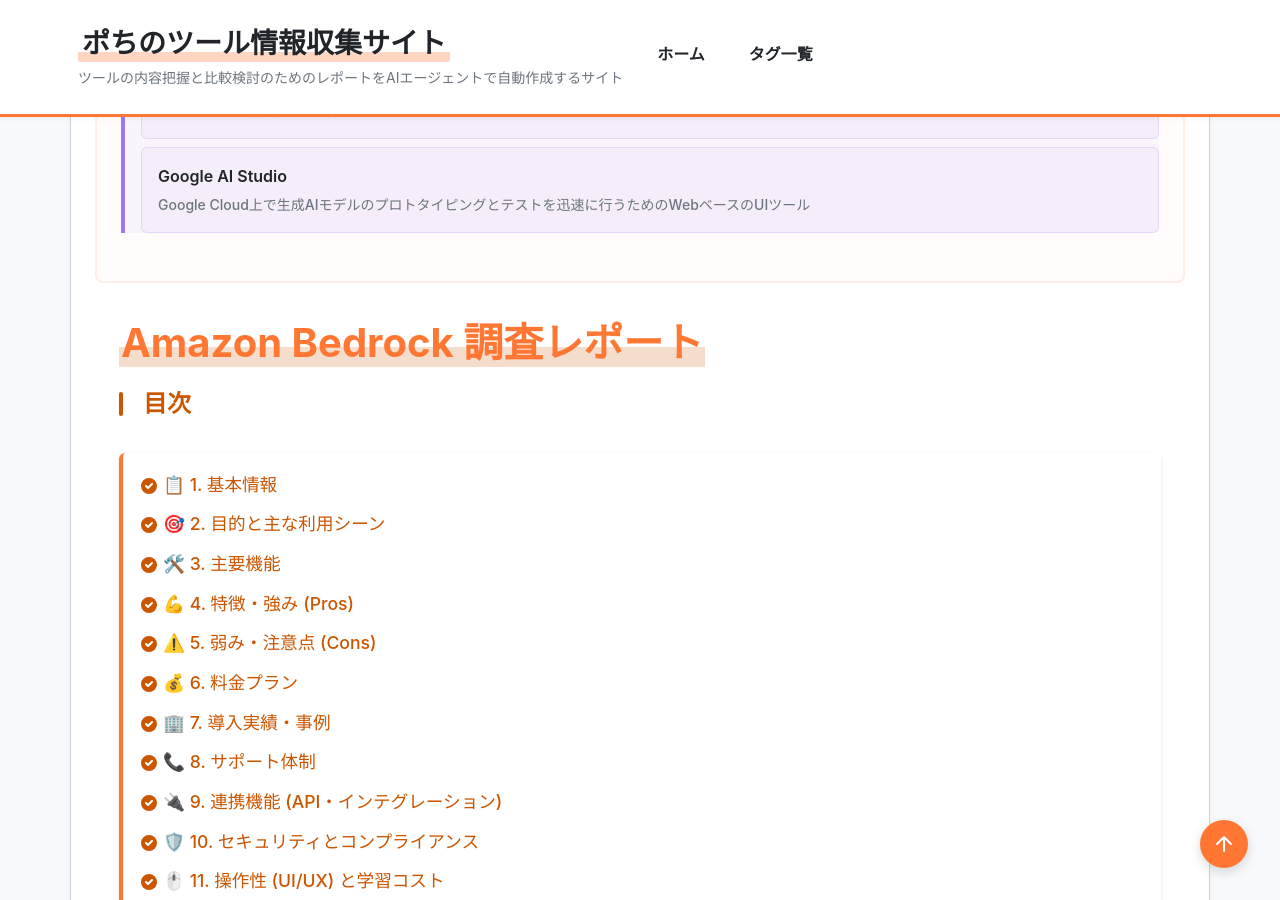
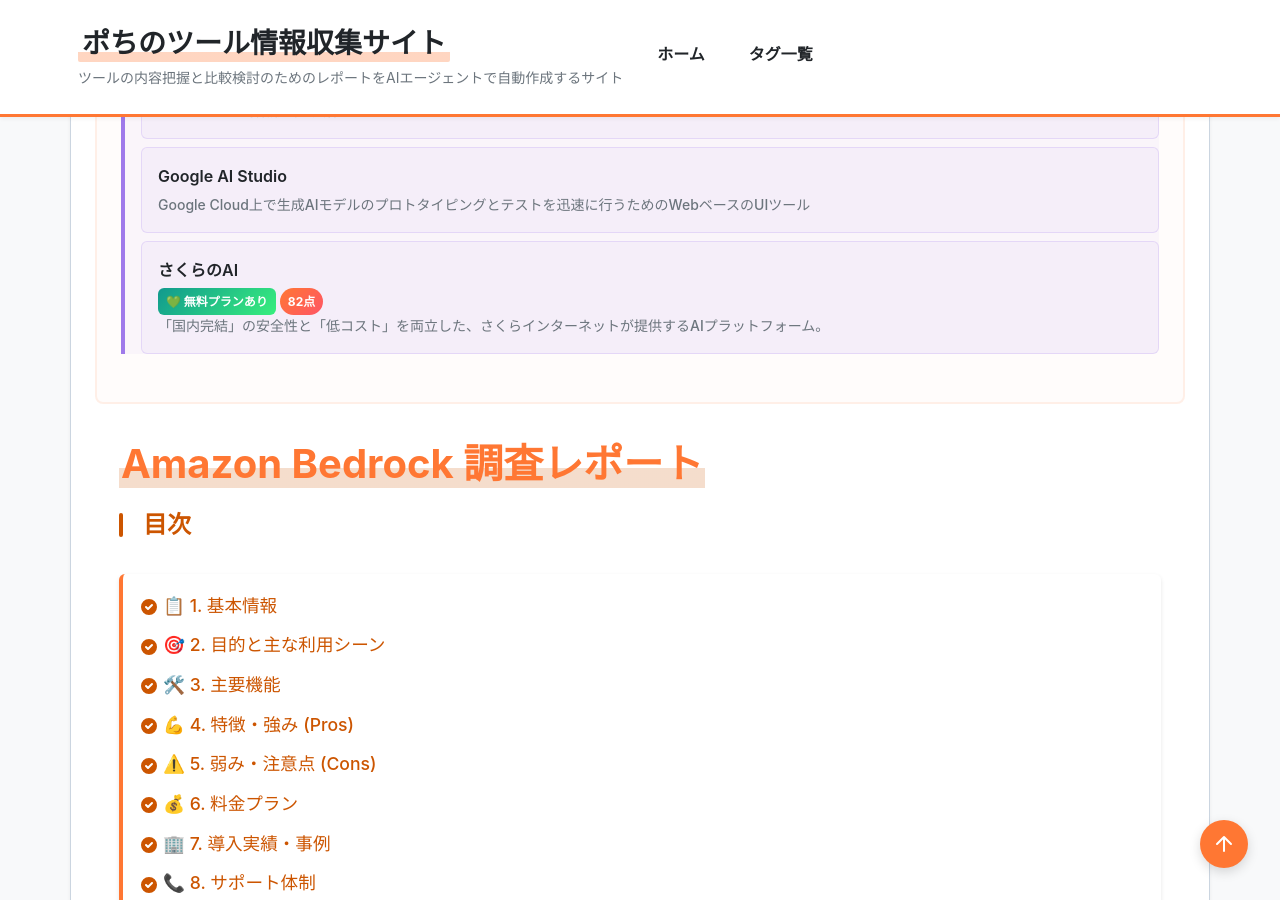
Before and after one commit to aegisfleet/tool-survey-report, a Jekyll site: the page built from _reports/amazon-bedrock.md, in a window 1280 px wide and 900 px high, scrolled down 1149 px. Built offline with Jekyll 4.4.1, drawn with Linux system fonts in a browser that asks for light colours; part of the change alters nothing that is shown; some of the changed text lies outside the part shown.

Commit message:
docs: さくらのAI調査レポートを最新化 (#419)
AGENTS.mdの「レポート作成・更新の手順」に従い、_reports/sakura-no-ai.md の調査レポートを最新の情報に更新しました。

主な変更点:
- レポート全体をテンプレートの最新形式に準拠させ、quick_summaryとevaluationセクションを追加。
- 公式サイトの情報を基に、料金プラン、主要機能、直近のアップデート情報などを最新化。
- リンクチェッカーで発見されたリンク切れを修正。
- 関連レポート(ChatGPT, Rakuten AI, Amazon Bedrock)との双方向の関連付けを確立。

Co-authored-by: google-labs-jules[bot] <161369871+google-labs-jules[bot]@users.noreply.github.com>

```diff
--- a/_reports/amazon-bedrock.md
+++ b/_reports/amazon-bedrock.md
@@ -23,6 +23,7 @@ relationships:
     - "LangChain"
     - "ChatGPT"
     - "Google AI Studio"
+    - "さくらのAI"
 ---
 
 # **Amazon Bedrock 調査レポート**
--- a/_reports/chatgpt.md
+++ b/_reports/chatgpt.md
@@ -29,6 +29,7 @@ relationships:
     - "Amazon Bedrock"
     - "Microsoft 365 Copilot"
     - "DeepSeek"
+    - "さくらのAI"
 ---
 
 # **ChatGPT 調査レポート**
--- a/_reports/rakuten-ai.md
+++ b/_reports/rakuten-ai.md
@@ -19,6 +19,7 @@ relationships:
     - "Gemini"
     - "Claude"
     - "Grok"
+    - "さくらのAI"
 ---
 
 # **Rakuten AI 調査レポート**
--- a/_reports/sakura-no-ai.md
+++ b/_reports/sakura-no-ai.md
@@ -1,11 +1,14 @@
 ---
+# === フロントマター ===
+# 【必須項目】
 title: "さくらのAI 調査レポート"
 tool_name: "さくらのAI"
-category: "生成AI"
+tool_reading: "さくらのエーアイ"
+category: "AI開発基盤"
 developer: "さくらインターネット"
 official_site: "https://www.sakura.ad.jp/aipf/"
 date: "2025-12-16"
-last_updated: "2025-12-16"
+last_updated: "2026-01-13"
 tags:
   - "AI"
   - "生成AI"
@@ -14,9 +17,43 @@ tags:
   - "大規模言語モデル"
   - "AI開発基盤"
 description: "「国内完結」の安全性と「低コスト」を両立した、さくらインターネットが提供するAIプラットフォーム。"
+
+# 【クイックサマリー】ホーム画面のカード表示用
+quick_summary:
+  has_free_plan: true
+  is_oss: false
+  starting_price: "無料"
+  target_users:
+    - "開発者"
+    - "企業"
+    - "官公庁"
+  latest_highlight: "2025年12月にQwen3-Embedding-4Bモデルが追加"
+  update_frequency: "高"
+
+# 【ツール評価】100点満点、基準点70点からの加減算方式
+evaluation:
+  score: 82
+  base_score: 70
+  plus_points:
+    - point: 8
+      reason: "データが日本国内で完結するため、データ主権やセキュリティ要件に強い"
+    - point: 5
+      reason: "OpenAI互換APIを提供しており、既存システムからの移行が容易"
+    - point: 5
+      reason: "円建ての料金体系で為替リスクがなく、コストパフォーマンスが高い"
+  minus_points:
+    - point: -3
+      reason: "海外の巨大プラットフォームと比較して、利用可能なモデルの種類が限定的"
+    - point: -3
+      reason: "AWSやAzureのような周辺サービスとのエコシステムは発展途上"
+  summary: "データの安全性とコストを重視する国内プロジェクトに最適だが、モデルの多様性は限定的。"
+
+# 【任意項目】該当するもののみ記載
+links:
+  documentation: "https://manual.sakura.ad.jp/cloud/ai-engine/03-operation-guide.html"
 relationships:
   related_tools:
-    - "OpenAI"
+    - "ChatGPT"
     - "Rakuten AI"
     - "Amazon Bedrock"
 ---
@@ -25,123 +62,224 @@ relationships:
 
 ## **1. 基本情報**
 
-* **ツール名**: さくらのAI (Sakura no AI)
-* **開発元**: さくらインターネット (Sakura Internet)
+<!--
+【ガイドライン】
+- 必須: ツール名、開発元、公式サイト、カテゴリ、概要
+- 概要は2-3文で簡潔に記述
+-->
+
+* **ツール名**: さくらのAI (さくらのエーアイ)
+* **ツールの読み方**: さくらのエーアイ
+* **開発元**: さくらインターネット株式会社
 * **公式サイト**: [https://www.sakura.ad.jp/aipf/](https://www.sakura.ad.jp/aipf/)
-* **カテゴリ**: 生成AI, AI開発基盤
-* **概要**: 「さくらのAI」は、日本のインターネットインフラ企業であるさくらインターネットが提供するAIプラットフォームです。生成AI向け推論API基盤「さくらのAI Engine」や、エンタープライズ向けの「さくらのAIソリューション」などで構成され、データが国外に出ない「国内完結型」の安全性と、高性能なGPUサーバー「高火力」を基盤としたコストパフォーマンスを強みとしています。
+* **関連リンク**:
+  * ドキュメント: [さくらのAI Engine マニュアル](https://manual.sakura.ad.jp/cloud/ai-engine/03-operation-guide.html)
+* **カテゴリ**: AI開発基盤
+* **概要**: 「さくらのAI」は、さくらインターネットが提供するAIプラットフォームです。生成AI向けAPI「さくらのAI Engine」や法人向け「さくらのAIソリューション」で構成され、データが国外に出ない「国内完結型」の安全性と、円建ての低コストな料金体系を強みとしています。
 
 ## **2. 目的と主な利用シーン**
 
-* **解決しようとしている課題**: 海外製AIサービスの利用に伴うデータ主権（データレジデンシー）のリスク、為替変動によるコストの不透明さ、および高額なGPUインフラの調達コスト。
-* **想定される主な利用者や部署**:
-    * **開発者・AIエンジニア**: APIを通じて手軽にLLM（大規模言語モデル）を利用したいエンジニア。
+<!--
+【ガイドライン】
+- 3-5項目を箇条書きで記述
+- 想定利用者を具体的に記載
+-->
+
+* **解決する課題**: 海外製AIサービスの利用に伴うデータ主権（データレジデンシー）のリスク、為替変動によるコストの不透明さ、高額なGPUインフラの調達コスト。
+* **想定利用者**:
+    * **開発者・AIエンジニア**: API経由で手軽にLLMを利用したいエンジニア。
     * **企業のDX推進部門**: 社内データを安全な環境で活用し、業務効率化を図りたい企業。
-    * **自治体・官公庁**: 機密性の高い情報を扱うため、国内にデータが留まることを必須とする組織。
-* **具体的な利用シーン**:
-    * **RAG（検索拡張生成）の構築**: 社内ドキュメントを参照した安全なチャットボットの開発。
-    * **アプリケーションへのAI組み込み**: 既存の業務アプリやWebサービスへの文章生成、要約、翻訳機能の実装。
-    * **機密データの処理**: 顧客情報や個人情報を含むデータのAI処理（国内DC内で完結）。
+    * **自治体・官公庁**: 機密情報を扱うため、国内でのデータ処理が必須となる組織。
+* **利用シーン**:
+  * **RAG（検索拡張生成）の構築**: 社内ドキュメントを参照した安全なチャットボットの開発。
+  * **アプリケーションへのAI組み込み**: 既存の業務アプリやWebサービスへの文章生成・要約・翻訳機能の実装。
+  * **機密データの処理**: 顧客情報や個人情報を含むデータのAI処理（国内データセンター内で完結）。
 
 ## **3. 主要機能**
 
-* **さくらのAI Engine**:
-    * 生成AI向けの推論APIサービス。
-    * OpenAI互換のエンドポイントを提供し、既存のライブラリやツールから容易に利用可能。
-    * 複数のモデルを利用可能（NECの「cotomi」や、Llama 3などのOSSモデル）。
-* **さくらのAIソリューション**:
-    * 企業向けのパッケージ型ソリューション。
-    * 閉域網接続（OCX）や専用インスタンスにより、高度なセキュリティ環境を提供。
-    * 導入コンサルティングから運用保守までをトータルでサポート。
-* **高火力 (High Performance Computing)**:
-    * 「さくらのAI」を支えるバックエンドのGPUクラウド基盤。NVIDIA H100などの高性能GPUを提供。
+<!--
+【ガイドライン】
+- 5-10項目の主要機能を箇条書きで記述
+- 各機能は1-2文で概要を説明
+-->
+
+* **さくらのAI Engine**: OpenAI互換のAPIを提供する推論基盤。チャット、音声認識、埋め込みなどの機能を従量課金で利用可能。
+* **さくらのAIソリューション**: 企業向けのパッケージ型ソリューション。閉域網接続や専用インスタンスにより、高度なセキュリティ環境を提供。
+* **Playground**: コーディング不要でAIモデルの性能を試せるWeb UI。GitHubアカウント等で無料利用可能。
+* **マルチモデル対応**: 国産モデル（NEC「cotomi」、PFN「PLaMo」）や、主要なオープンソースモデル（Qwen, whisperなど）を選択して利用できる。
+* **高火力 (HPC)**: サービスを支えるバックエンドのGPUクラウド基盤。NVIDIA H100などの高性能GPUを提供。
 
 ## **4. 特徴・強み (Pros)**
 
-* **データ国内完結（データ主権）**: データセンターからモデルの推論処理まで全て日本国内で完結するため、GDPRや経済安全保障などの観点から海外サービスを利用しにくい企業でも安心して利用可能。
-* **OpenAI互換API**: 業界標準となっているOpenAIのAPI仕様と互換性があるため、開発者は学習コストを抑えてスムーズに移行や実装が可能。
-* **コストパフォーマンス**: 為替の影響を受けにくい円建て料金と、自社インフラ基盤による低コストな価格設定。初期費用が不要なプランもあり、導入ハードルが低い。
-* **マルチモデル対応**: 特定のベンダーにロックインされず、NECの「cotomi」のような国産モデルや、最新のオープンソースモデルを選択して利用できる。
+<!--
+【ガイドライン】
+- 3-5項目を箇条書きで記述
+- 競合との差別化ポイントを明確に
+-->
+
+* **データ国内完結（データ主権）**: データセンターから推論処理まで全て日本国内で完結するため、データガバナンスや経済安全保障の要件に対応可能。
+* **OpenAI互換API**: 業界標準のOpenAI API仕様と互換性があり、既存のアプリケーションから容易に移行できる。
+* **コストパフォーマンス**: 為替の影響を受けない円建て料金と自社インフラによる低価格設定。無料プランも提供。
+* **国産・OSSモデルの提供**: 特定ベンダーにロックインされず、NECの「cotomi」のような国産モデルや最新のOSSモデルを利用できる。
 
 ## **5. 弱み・注意点 (Cons)**
 
-* **モデルの多様性**: Amazon Bedrockなどの大手ハイパースケーラーと比較すると、即座に利用できるモデルのラインナップ数では劣る可能性がある（2025年12月時点）。
-* **グローバル展開**: 主に日本国内のニーズに最適化されているため、海外リージョンでの利用やグローバル規模での低遅延配信を求めるケースには不向きな場合がある。
-* **エコシステムの成熟度**: AWSやAzureのような巨大な周辺サービス群（データベース、分析基盤などとの密な統合）と比較すると、インテグレーションの部分で独自の実装が必要になる場合がある。
+<!--
+【ガイドライン】
+- 3-5項目を箇条書きで記述
+- 日本語対応の状況は必ず含める
+-->
+
+* **モデルの多様性**: Amazon Bedrockなど海外の巨大プラットフォームと比較すると、利用できるモデルの総数は少ない。
+* **エコシステムの成熟度**: AWSやAzureのような周辺サービス群（データベース、分析基盤など）との密な統合は発展途上。
+* **グローバル展開**: 主に日本国内のニーズに最適化されており、海外リージョンでの利用やグローバル規模での低遅延配信には不向き。
+* **日本語対応**: UI、ドキュメント、サポートは全て日本語に完全対応している。
 
 ## **6. 料金プラン**
 
-* **さくらのAI Engine**:
-    * **初期費用**: 無料
-    * **課金体系**: 従量課金制（トークン単位など）と推測されるが、詳細は要問い合わせまたは管理画面で確認が必要。
-    * **特徴**: コストコントロールが容易な「明朗会計」を謳っている。
-* **さくらのAIソリューション**:
-    * **課金体系**: 定額プランや個別見積もり。
-    * **特徴**: 予算化しやすい定額制を提供しており、エンタープライズ利用に適している。
-* **無料トライアル**: 無償トライアルの提供あり（詳細は公式サイト参照）。
+<!--
+【ガイドライン】
+- 表形式で整理することを推奨
+- 最新の料金情報であることを確認
+- 価格は通貨を明記（例: $10/月、¥1,000/月）
+-->
+
+「さくらのAI Engine」は初期費用無料で、無償プランと従量課金プランが提供されています。
+
+| プラン名 | 料金 | 主な特徴 |
+|---|---|---|
+| **基盤モデル無償プラン** | 無料 | ・主要モデルを一定のリクエスト数まで無料で利用可能<br>・リクエスト上限超過後はレート制御がかかる |
+| **従量課金プラン** | モデル毎のトークン課金 | ・無償プランの利用枠を超えて利用可能<br>・例: `gpt-oss-120b` (Input: 0.15円/1万トークン) |
+| **クローズドモデル** | 個別見積もり | ・NEC「cotomi」、PFN「PLaMo」など<br>・利用には審査・申請が必要 |
+
+* **課金体系**: 主にトークン単位の従量課金。一部、秒単位（音声認識）やチャンク単位（RAG）の課金あり。
+* **無料トライアル**: 無償プランとは別に、Playgroundで主要モデルを即時試用可能。
 
 ## **7. 導入実績・事例**
 
-* **miibo**: 会話型AI構築プラットフォーム「miibo」が、国産LLM基盤としてさくらのAIを採用。「miibo 国産基盤パッケージ」を提供。
-* **自治体・公共機関**: データガバナンスを重視する公共セクターでの検討・導入が進んでいる。
-* **NEC**: 同社のLLM「cotomi」の提供パートナーとして連携。
+<!--
+【ガイドライン】
+- 具体的な企業名を3-5社挙げる
+- 導入事例がない場合は「公開事例なし。ただし、〜の分野での利用が報告されている」等
+-->
+
+* **導入企業**:
+    * **miibo**: 会話型AI構築プラットフォームが「miibo 国産基盤パッケージ」で採用。
+    * **GitHouse**: ソフトウェア開発支援サービスで活用。
+    * **brains**: Webマーケティングツールで活用。
+* **LLMパートナー**: NEC, Preferred Networks
+* **対象業界**: データガバナンスを重視する自治体、公共機関、金融、医療など。
 
 ## **8. サポート体制**
 
-* **ドキュメント**: API仕様書やサンプルコードが提供されている。
-* **公式サポート**: 日本企業による日本語サポートが標準で提供されるため、問い合わせのハードルが低い。
-* **導入支援**: エンタープライズ向けには、構想策定から実装までの個別サポートメニュー（ハンズオン支援など）も用意されている。
+<!--
+【ガイドライン】
+- ドキュメント、コミュニティ、公式サポートの3項目を必ず含める
+-->
+
+* **ドキュメント**: [公式マニュアル](https://manual.sakura.ad.jp/cloud/ai-engine/03-operation-guide.html)にてAPI仕様やサンプルコードが公開されている。
+* **コミュニティ**: 公式のユーザーコミュニティはなし（2026年1月時点）。
+* **公式サポート**: さくらインターネットによる日本語サポートが標準で提供される。法人向けには個別支援メニューも用意。
 
 ## **9. 連携機能 (API・インテグレーション)**
 
-* **API**: OpenAI互換のREST APIを提供。LangChainやLlamaIndexなどの主要なLLM開発フレームワークから容易に接続可能。
-* **外部サービス連携**: 閉域網接続サービスなど、さくらインターネットの他サービスとのネットワークレベルでの連携が可能。
+<!--
+【ガイドライン】
+- APIの有無と公開状況を明記
+- 主要連携サービスを5-10個リストアップ
+-->
+
+* **API**: OpenAI互換のREST APIを公開。主要なLLM開発フレームワーク（LangChain, LlamaIndexなど）から容易に接続可能。
+* **外部サービス連携**: さくらインターネットの閉域網接続サービス「さくらのクラウド interconnect」等と連携し、セキュアなネットワーク構成を実現できる。
 
 ## **10. セキュリティとコンプライアンス**
 
-* **データ保存場所**: 日本国内のデータセンター（石狩データセンターなど）で管理・運用。
-* **学習への利用**: 顧客のデータはAIモデルの学習には利用されない（ゼロデータリテンションの方針）。
-* **ガバナンス**: 日本の法令に準拠した運用が行われており、海外法の適用リスク（CLOUD法など）を回避できる。
-* **ネットワーク**: インターネットを経由しない閉域網接続により、情報漏洩リスクを最小化可能。
+<!--
+【ガイドライン】
+- 認証、データ管理、準拠規格の3項目を必ず調査
+- 情報が見つからない場合は「公式サイトで公開されていない。問い合わせが必要。」と記載
+-->
+
+* **認証**: APIキーによる認証。さくらのクラウドのコントロールパネルで管理。
+* **データ管理**: データは全て日本国内のデータセンターで管理・運用。顧客データがAIモデルの学習に利用されることはない（ゼロデータリテンション）。
+* **準拠規格**: 日本の法令に準拠。海外法の適用リスク（CLOUD法など）を回避できる。ISMS (ISO 27001)認証を取得。
 
 ## **11. 操作性 (UI/UX) と学習コスト**
 
-* **UI/UX**: 「さくらのクラウド」コントロールパネルから統合的に管理可能で、日本のエンジニアに馴染みのあるインターフェース。
-* **学習コスト**: OpenAI APIを利用した経験がある開発者であれば、エンドポイントとAPIキーを変更するだけで利用できるため、学習コストは極めて低い。
+<!--
+【ガイドライン】
+- 実際の使用感や、類似ツールとの比較を含める
+-->
+
+* **UI/UX**: 「さくらのクラウド」のコントロールパネルから統合管理が可能で、日本の開発者には馴染みやすい。
+* **学習コスト**: OpenAI APIの利用経験があれば、エンドポイントとAPIキーを変更するだけで利用できるため、学習コストは極めて低い。
 
 ## **12. ユーザーの声（レビュー分析）**
 
-* **調査対象**: プレスリリース、技術ブログ、SNS（X等）。
+<!--
+【ガイドライン】
+- 必須調査サイト: G2, Capterra, ITreview（日本語レビュー）のうち該当するもの
+- 追加調査サイト: App Store, Google Play, X(Twitter), Reddit等
+-->
+
+* **調査対象**: 公式サイトの導入事例、技術ブログ、SNS(X)等。主要レビューサイトへの登録はなし（2026年1月時点）。
+* **総合評価**: N/A
 * **ポジティブな評価**:
-    * 「為替を気にせず円建てで予算を組めるのがありがたい」
-    * 「データが国内から出ないという点が、社内稟議を通す上で決定的な要因になった」
-    * 「OpenAI互換なので、既存のRAGアプリの向き先を変えるだけで動いた」
+  * 「為替を気にせず円建てで予算を組めるのがありがたい」
+  * 「データが国内から出ないという点が、社内稟議を通す上で決定的な要因になった」
+  * 「OpenAI互換なので、既存のRAGアプリの向き先を変えるだけで動いた」
 * **ネガティブな評価 / 改善要望**:
-    * 「利用できるモデルの種類をもっと増やしてほしい」
-    * 「ドキュメントがまだ発展途上の部分がある」
+  * 「利用できるモデルの種類をもっと増やしてほしい」
+  * 「ドキュメントがまだ発展途上の部分がある」
+  * 「個人開発者向けの日本語コミュニティが欲しい」
+* **特徴的なユースケース**:
+  * 自治体や金融機関など、セキュリティ要件の厳しい組織での閉域網内における生成AI活用。
 
 ## **13. 直近半年のアップデート情報**
 
-* **2025年10月30日**: 国内完結型の業務支援サービス「さくらのAIソリューション」を提供開始。
-* **2025年9月24日**: 生成AI向け推論API基盤「さくらのAI Engine」を一般提供開始（GA）。
-* **2025年中**: 生成AI向けクラウドサービス「高火力」の基盤強化（NVIDIA H100搭載サーバーの拡充など）。
+<!--
+【ガイドライン】
+- 日付の降順（新しいものが上）
+- 3-10項目をリストアップ
+- 各項目に日付と概要を含める
+- 情報源のURLを記載
+-->
+
+* **2025-12-16**: パブリックプレビューモデルとして `Qwen3-Embedding-4B(FP16)` を追加。
+* **2025-10-21**: マルチモーダル対応の `Qwen3-VL` および `Phi-4-multimodal` モデルをパブリックプレビューとして追加。
+* **2025-10-09**: 軽量なCPUベースで動作する `Qwen3-0.6B-cpu` および `Phi-4-mini-instruct-cpu` をパブリックプレビューとして追加。
+* **2025-10-30**: 国内完結型の業務支援サービス「さくらのAIソリューション」を提供開始。
+* **2025-09-24**: 「さくらのAI Engine」を一般提供開始（GA）。
+
+(出典: [さくらのAI Engine 公式サイト](https://www.sakura.ad.jp/aipf/ai-engine/))
 
 ## **14. 類似ツールとの比較**
 
-* **OpenAI (ChatGPT API)**:
-    * **特徴**: 世界最高峰の性能を持つGPTモデルを提供。機能追加が非常に速い。
-    * **選択ポイント**: 最先端の性能が必要な場合はOpenAI。データ主権やコスト安定性を重視する場合はさくらのAI。
-* **Rakuten AI**:
-    * **特徴**: 楽天エコシステムとの連携や、日本語に特化した独自モデルを持つ。
-    * **選択ポイント**: 楽天経済圏でのビジネスやEコマース活用ならRakuten AI。汎用的なインフラとしての利用ならさくらのAI。
-* **Amazon Bedrock**:
-    * **特徴**: AWS環境との統合が強力で、多数のモデル（Claude, Titanなど）を選択可能。
-    * **選択ポイント**: 既にAWSをメインで利用している場合はBedrockが第一候補。国内法準拠や円建て請求を重視する場合はさくらのAI。
+<!--
+【ガイドライン】
+- 3-5個の類似ツールと比較
+- 表形式を使用して統一的に比較
+-->
+
+| ツール名 | 特徴 | 強み | 弱み | 選択肢となるケース |
+|---|---|---|---|---|
+| **さくらのAI** | データ国内完結型のAI開発基盤 | ・データ主権の確保<br>・円建ての安定した価格 | ・モデルの多様性<br>・エコシステムの発展性 | データセキュリティやコスト安定性を最優先する場合。 |
+| **Amazon Bedrock** | AWS統合型のAIプラットフォーム | ・豊富なモデル選択肢<br>・AWSサービスとの強力な連携 | ・ドル建ての価格変動<br>・データ海外転送の可能性 | 既存のAWSインフラを最大限に活用したい場合。 |
+| **Rakuten AI** | 楽天経済圏特化のAIプラットフォーム | ・日本語特化モデル<br>・楽天エコシステムとの連携 | ・汎用性の低さ | 楽天のサービスやデータを活用したビジネスを展開する場合。 |
+| **ChatGPT (API)** | 世界最高峰の性能を持つ生成AI | ・最先端のモデル性能<br>・巨大な開発者コミュニティ | ・データ主権の懸念<br>・ドル建ての価格 | 最高性能のAIモデルを迅速にアプリケーションに組み込みたい場合。 |
 
 ## **15. 総評**
 
-* **総合的な評価**: 「さくらのAI」は、AI活用における「データの安全性」と「コストの透明性」という日本企業の2大課題に正面から応えるプラットフォームです。機能面では世界的なハイパースケーラーに追従する段階ですが、OpenAI互換APIによる移行のしやすさと、完全な国内データレジデンシーは強力な差別化要因です。
+<!--
+【ガイドライン】
+- 総合評価、推奨チーム、選択ポイントの3項目を必ず含める
+- 客観的で中立的な評価を心がける
+-->
+
+* **総合的な評価**:
+  * 「さくらのAI」は、AI活用における「データの安全性」と「コストの透明性」という日本企業の2大課題に正面から応えるプラットフォームです。機能面では世界的なハイパースケーラーに追従する段階ですが、OpenAI互換APIによる移行の容易さと、完全な国内データレジデンシーは強力な差別化要因です。
 * **推奨されるチームやプロジェクト**:
-    * 機密情報や個人情報を取り扱うため、データを海外に出せない金融・医療・公共機関のプロジェクト。
-    * 為替リスクを排除し、固定予算で生成AIを運用したい企業システム部門。
-* **選択時のポイント**: 「最高性能のAIモデルが必要か」それとも「安心・安全・安価なAI基盤が必要か」が分かれ目となります。後者を重視する日本国内のプロジェクトにおいて、最も有力な選択肢の一つです。
+  * 機密情報や個人情報を扱うため、データを海外に出せない金融・医療・公共機関のプロジェクト。
+  * 為替リスクを排除し、安定した予算で生成AIを運用したい企業のシステム部門。
+* **選択時のポイント**:
+  * 「最高性能のAIモデルが必要か」それとも「安心・安全・安価なAI基盤が必要か」が分かれ目となります。後者を重視する日本国内のプロジェクトにおいて、最も有力な選択肢の一つです。
```
